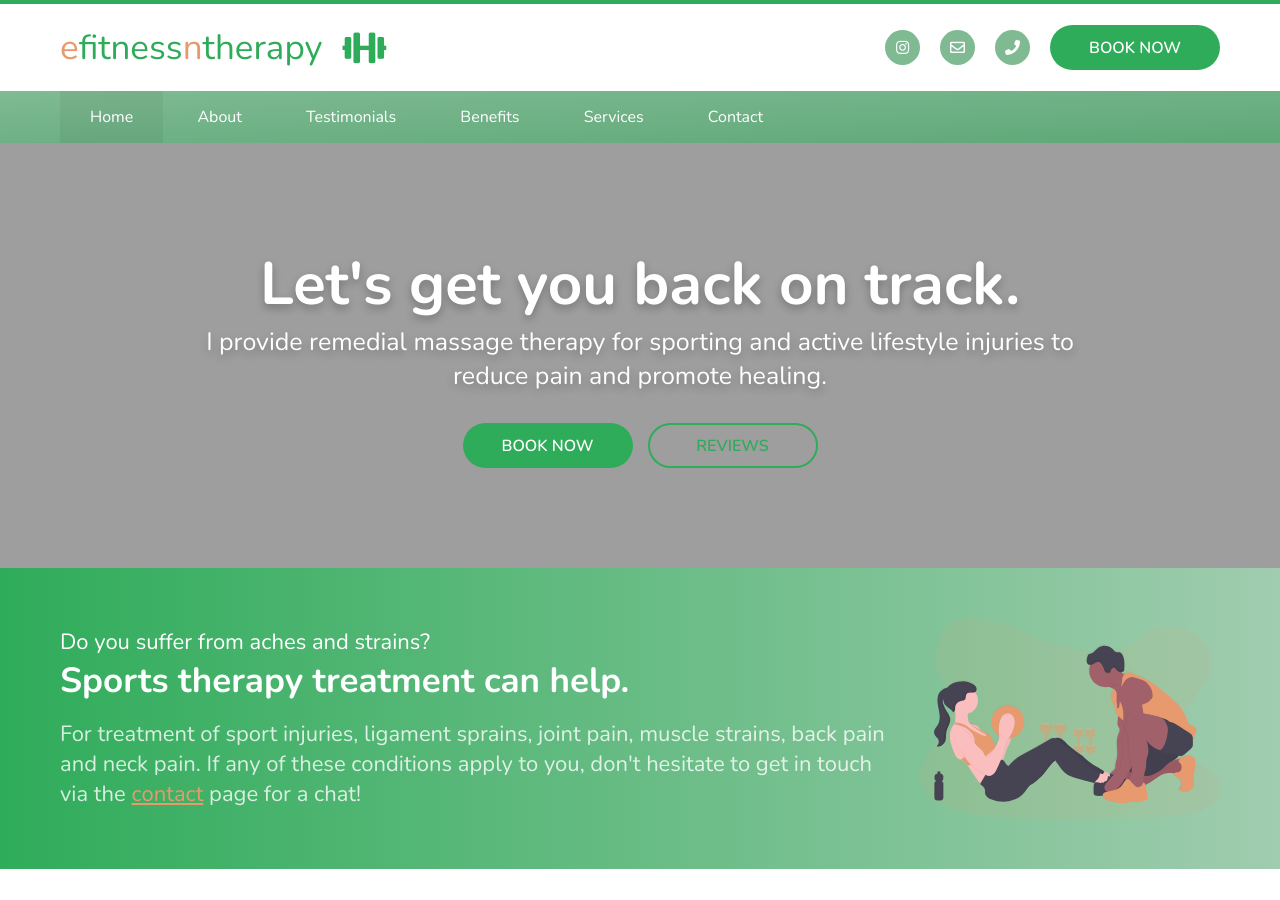
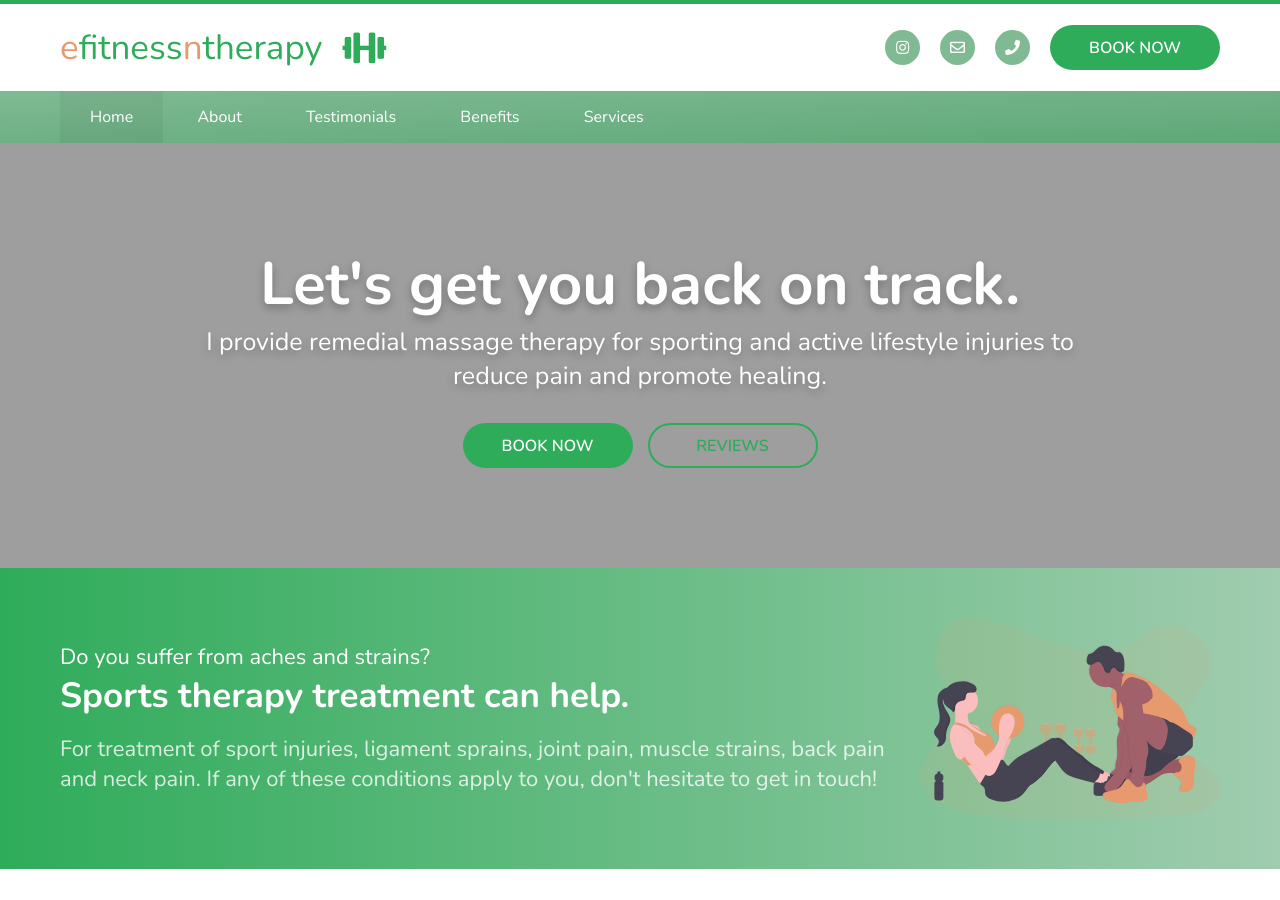
Before and after one commit to danielcornock/efitnessntherapy, a Jekyll site: the page built from index.md, in a window 1280 px wide and 900 px high. Built offline with Jekyll 4.4.1, drawn with Linux system fonts in a browser that asks for light colours; nearby versions of some CDN libraries; some of the changed text lies outside the part shown.

```diff
--- a/_data/navigation.yml
+++ b/_data/navigation.yml
@@ -8,5 +8,3 @@
   link: /#benefits
 - name: Services
   link: /#services
-- name: Contact
-  link: /contact
--- a/_includes/head.html
+++ b/_includes/head.html
@@ -1,10 +1,15 @@
 <head>
-    <meta charset="UTF-8">
-    <meta name="viewport" content="width=device-width, initial-scale=1.0">
-    <meta http-equiv="X-UA-Compatible" content="ie=edge">
-    <title>{{ page.title }} - {{ site.name }}</title>
+  <meta charset="UTF-8" />
+  <meta name="viewport" content="width=device-width, initial-scale=1.0" />
+  <meta http-equiv="X-UA-Compatible" content="ie=edge" />
+  <title>{{ site.name }}</title>
 
-    <link rel="stylesheet" href="{{site.url}}/style.css">
+  <link rel="stylesheet" href="{{site.url}}/style.css" />
 
-    <link rel="stylesheet" href="https://use.fontawesome.com/releases/v5.8.1/css/all.css" integrity="sha384-50oBUHEmvpQ+1lW4y57PTFmhCaXp0ML5d60M1M7uH2+nqUivzIebhndOJK28anvf" crossorigin="anonymous">
+  <link
+    rel="stylesheet"
+    href="https://use.fontawesome.com/releases/v5.8.1/css/all.css"
+    integrity="sha384-50oBUHEmvpQ+1lW4y57PTFmhCaXp0ML5d60M1M7uH2+nqUivzIebhndOJK28anvf"
+    crossorigin="anonymous"
+  />
 </head>
--- a/_layouts/default.html
+++ b/_layouts/default.html
@@ -1,10 +1,8 @@
 <!DOCTYPE html>
 <html lang="en">
-    {% include head.html %}
-<body>
-    {% include header.html %}
-    {{ content }}
-    {% include footer.html %}
-    <script src = "{{site.url}}/assets/script.js"></script>
-</body>
+  {% include head.html %}
+  <body>
+    {% include header.html %} {{ content }}
+    <script src="{{site.url}}/assets/script.js"></script>
+  </body>
 </html>
--- a/_layouts/home.html
+++ b/_layouts/home.html
@@ -25,10 +25,7 @@ layout: default
       <span class="subhero-text"
         >For treatment of sport injuries, ligament sprains, joint pain, muscle
         strains, back pain and neck pain. If any of these conditions apply to
-        you, don't hesitate to get in touch via the
-        <a class="subhero-link" href="/contact">contact</a> page for a
-        chat!</span
-      >
+        you, don't hesitate to get in touch!
     </div>
     <img
       src="{{ site.url }}{{ site.imageUrl }}/stretching.svg"
@@ -75,7 +72,6 @@ layout: default
           similique quia ullam ipsam quasi cupiditate at vitae esse expedita.
           Nesciunt quibusdam aliquid recusandae id eius.
         </p>
-        <a href="#" class="cta cta--primary intro-about__button">Read More</a>
       </div>
       <div class="intro-about__entry">
         <h3 class="section-subheader intro-about__header">
@@ -163,6 +159,5 @@ layout: default
     <i class="testimonial-nav testimonial-nav--right fas fa-chevron-right"></i>
     <i class="testimonial-nav testimonial-nav--left fas fa-chevron-left"></i>
     <div class="testimonials-bubbles"></div>
-    <a href="#" class="cta cta--primary testimonials-button">Read More</a>
   </div>
 </section>
--- a/_layouts/testimonials.html
+++ /dev/null
@@ -1,3 +0,0 @@
----
-layout: default
----
```
Also changed, not shown: Gemfile (added, +29 -0 lines), testimonials.md (deleted, +0 -4 lines), Gemfile.lock (added), 5 other files.
